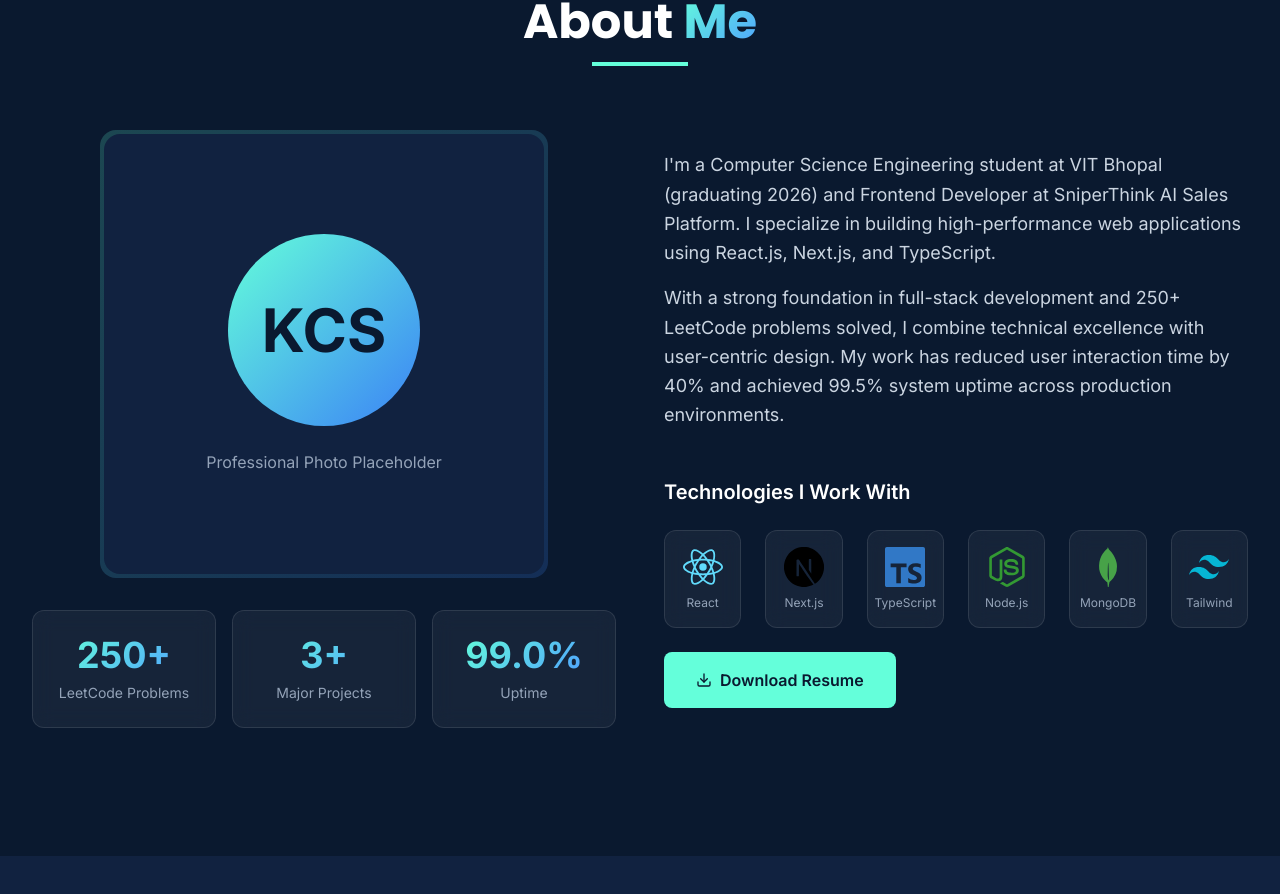
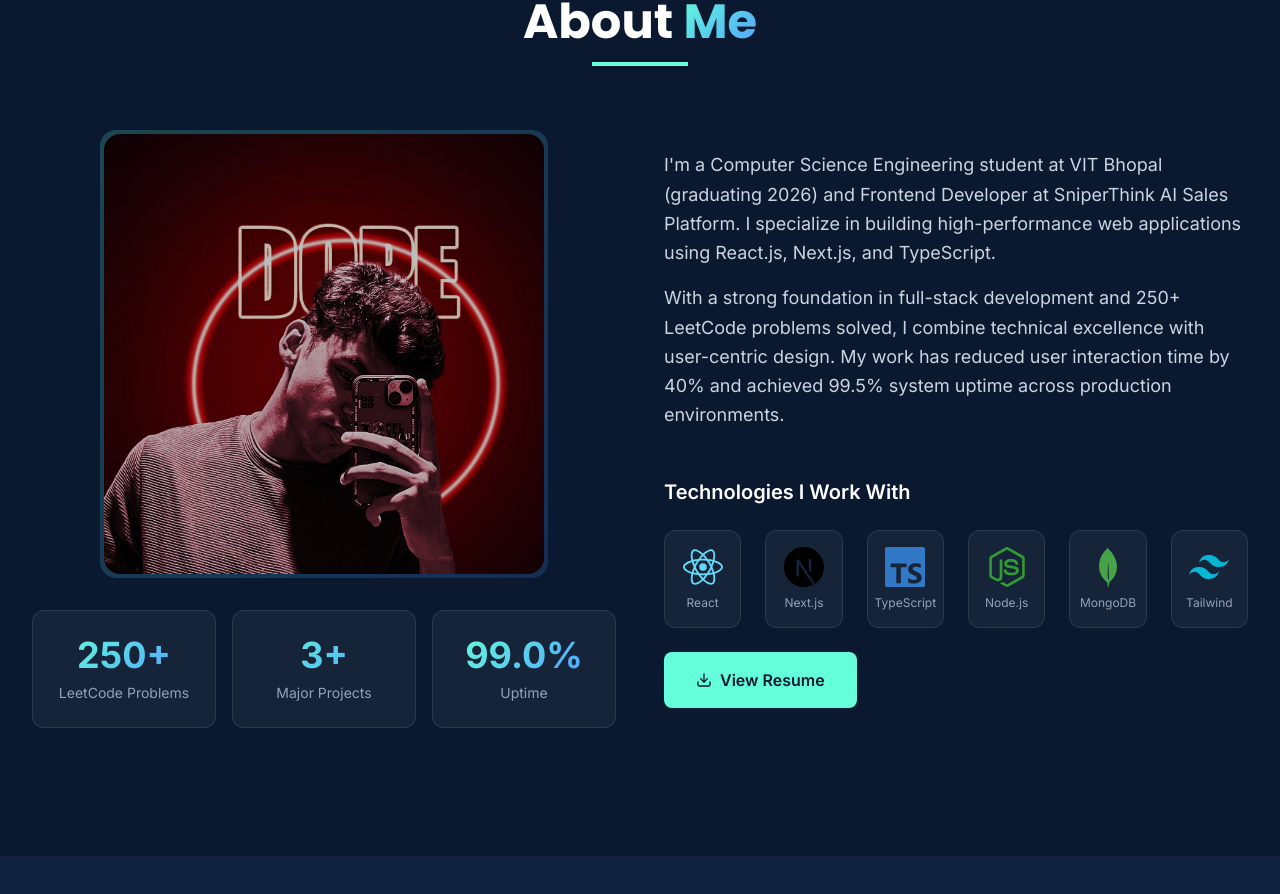
Before and after one commit to Kartikeychandrashukla/Poprtfolio, a React (Create React App) app: page / in a window 1280 px wide. Shown: the part 930-1824 px from the top of the page. Built offline with nearby package versions, Linux system fonts and the light colour scheme.

Commit message:
Add profile picture to About section

```diff
--- a/src/components/About.tsx
+++ b/src/components/About.tsx
@@ -59,18 +59,15 @@ const About: React.FC = () => {
               animate={inView ? { opacity: 1, x: 0 } : {}}
               transition={{ duration: 0.6, delay: 0.3 }}
             >
-              {/* Profile Image Placeholder */}
+              {/* Profile Image */}
               <div className="relative mb-8">
                 <div className="w-full aspect-square max-w-md mx-auto rounded-2xl bg-gradient-to-br from-accent/20 to-blue-500/20 p-1">
-                  <div className="w-full h-full rounded-2xl dark:bg-primary-light light:bg-white flex items-center justify-center">
-                    <div className="text-center p-8">
-                      <div className="w-48 h-48 mx-auto rounded-full bg-gradient-to-br from-accent to-blue-500 flex items-center justify-center text-6xl font-bold text-primary">
-                        KCS
-                      </div>
-                      <p className="mt-6 text-slate-400 dark:text-slate-400 light:text-slate-600">
-                        Professional Photo Placeholder
-                      </p>
-                    </div>
+                  <div className="w-full h-full rounded-2xl overflow-hidden dark:bg-primary-light light:bg-white">
+                    <img
+                      src={`${process.env.PUBLIC_URL}/profile pic.jpg`}
+                      alt="Kartikey Chandra Shukla"
+                      className="w-full h-full object-cover"
+                    />
                   </div>
                 </div>
               </div>
@@ -135,15 +132,15 @@ const About: React.FC = () => {
                   </div>
                 </div>
 
-                {/* Download Resume Button */}
+                {/* View Resume Button */}
                 <motion.button
                   whileHover={{ scale: 1.05 }}
                   whileTap={{ scale: 0.95 }}
-                  onClick={() => window.open('#', '_blank')}
+                  onClick={() => window.open('https://drive.google.com/file/d/1P_Lu1IUNHgn869ncCc38qNMR8yxuSjCb/view?usp=sharing', '_blank')}
                   className="mt-8 px-8 py-4 bg-accent text-primary rounded-lg font-semibold flex items-center gap-2 hover:shadow-glow transition-all duration-300 btn-glow"
                 >
                   <FiDownload />
-                  Download Resume
+                  View Resume
                 </motion.button>
               </div>
             </motion.div>
```
Also changed, not shown: public/profile pic.jpg (added), src/utils/profile pic.jpg (added).
